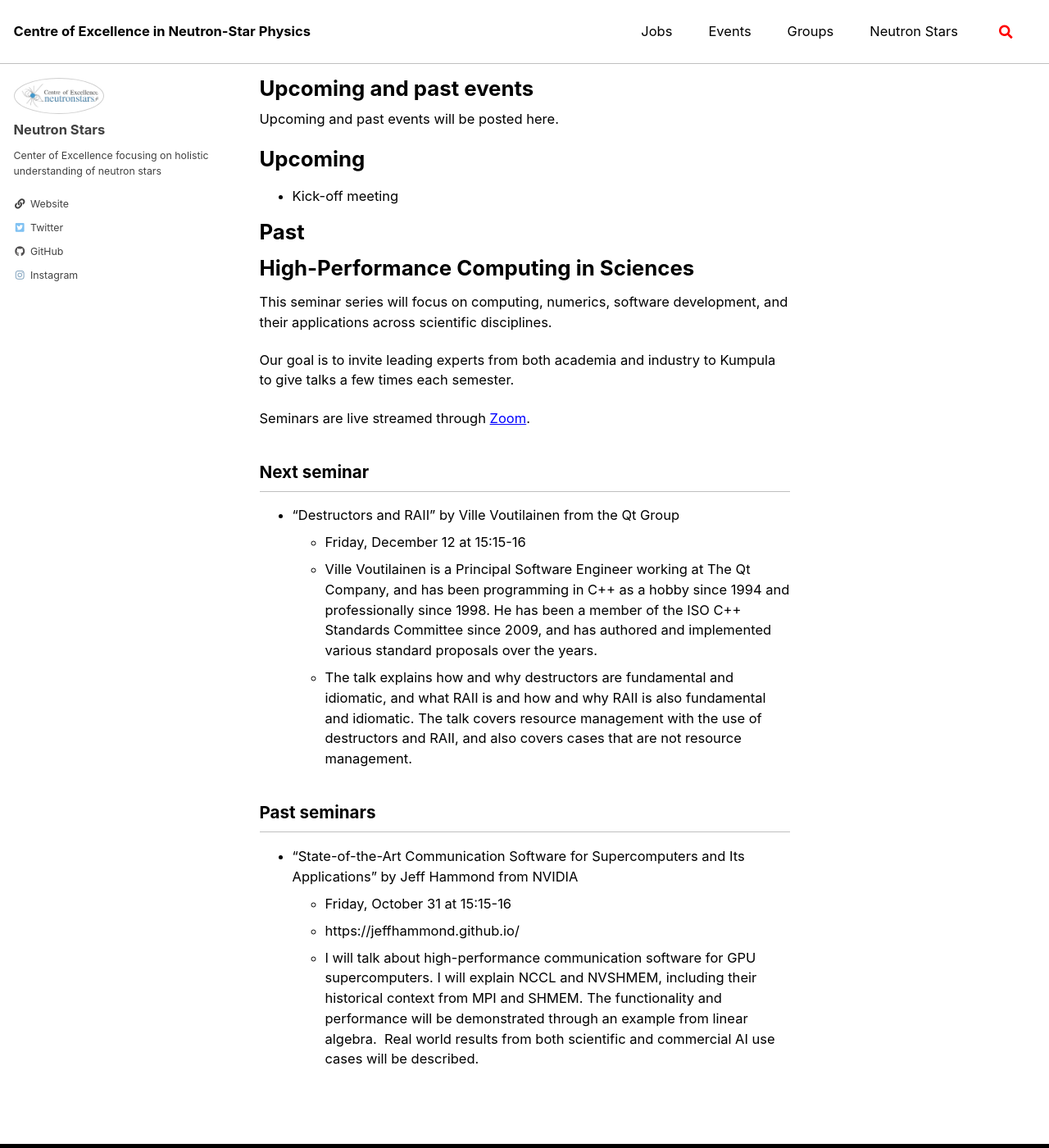
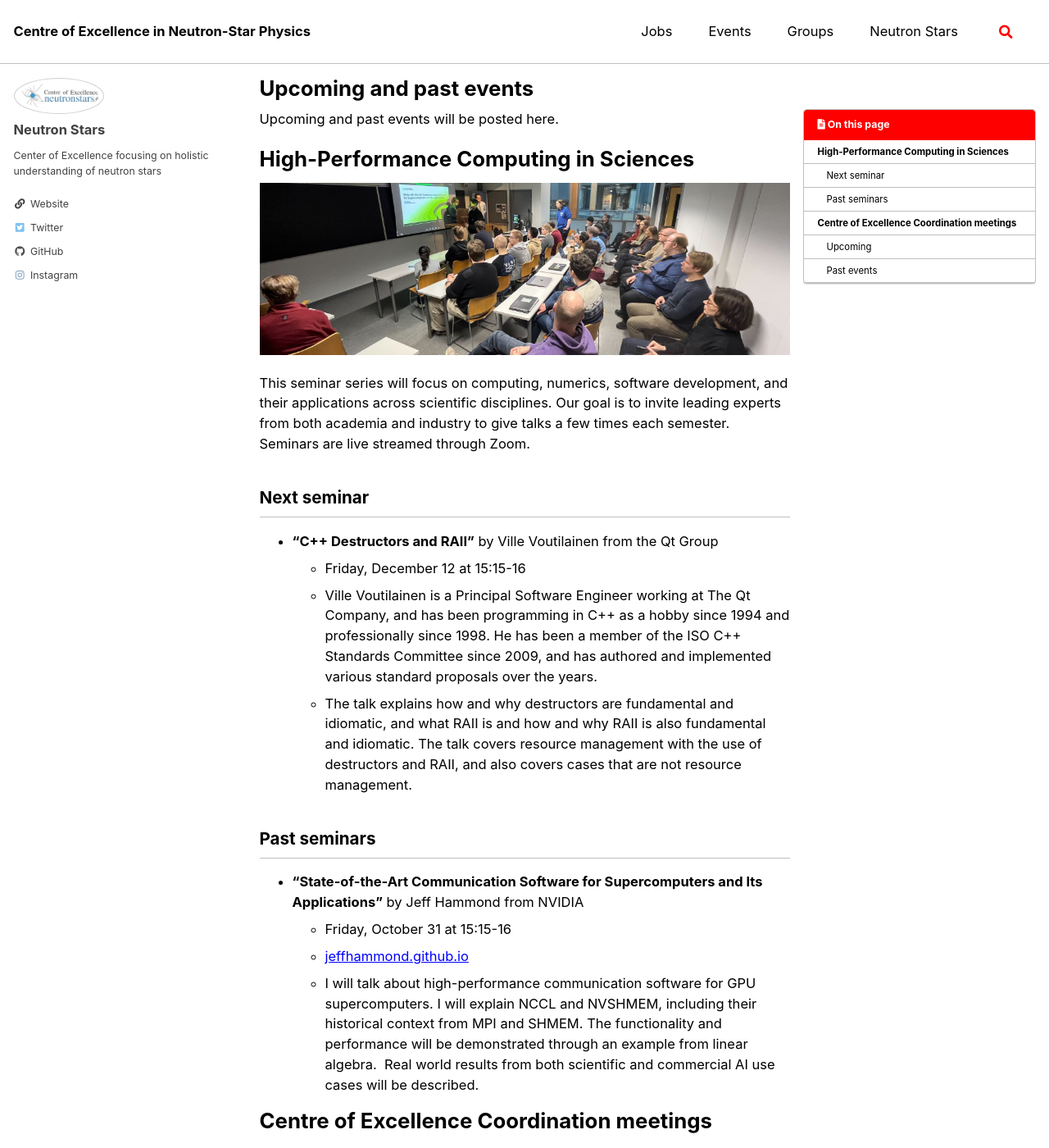
Before and after one commit to MiroPalmu/coe-website, a Jekyll site: the page built from _pages/events.md, in a window 1280 px wide and 1400 px high. Shown: the whole window at 82% size. Built offline with Jekyll 4.4.1, drawn with Linux system fonts in a browser that asks for light colours; cached includes are drawn as plain includes; comment, search, counter and statistics services are not loaded; some of the changed text lies outside the part shown.

Commit message:
update events

```diff
--- a/_pages/events.md
+++ b/_pages/events.md
@@ -1,36 +1,45 @@
 ---
 permalink: /events/
 title: "Upcoming and past events"
+toc: true
 ---
-
 
 Upcoming and past events will be posted here.
 
-# Upcoming
 
-- Kick-off meeting
-
-
-# Past
 
 # High-Performance Computing in Sciences
 
+![hpc](/assets/images/events_hpc_jeff.jpg)
+
 This seminar series will focus on computing, numerics, software development, and their applications across scientific disciplines.
-
-Our goal is to invite leading experts from both academia and industry to Kumpula to give talks a few times each semester.
-
-Seminars are live streamed through [Zoom](https://helsinki.zoom.us/j/8426905018?pwd=ZGcrU3pKRXBsWndxcHpTa3cxcDM0UT09).
+Our goal is to invite leading experts from both academia and industry to give talks a few times each semester.
+Seminars are live streamed through Zoom.
 
 ## Next seminar
 
-- "Destructors and RAII" by Ville Voutilainen from the Qt Group
+- **"C++ Destructors and RAII"** by Ville Voutilainen from the Qt Group
   - Friday, December 12 at 15:15-16
   - Ville Voutilainen is a Principal Software Engineer working at The Qt Company, and has been programming in C++ as a hobby since 1994 and professionally since 1998. He has been a member of the ISO C++ Standards Committee since 2009, and has authored and implemented various standard proposals over the years.
   - The talk explains how and why destructors are fundamental and idiomatic, and what RAII is and how and why RAII is also fundamental and idiomatic. The talk covers resource management with the use of destructors and RAII, and also covers cases that are not resource management.
 
+
 ## Past seminars
 
-- "State-of-the-Art Communication Software for Supercomputers and Its Applications" by Jeff Hammond from NVIDIA
+- **"State-of-the-Art Communication Software for Supercomputers and Its Applications"** by Jeff Hammond from NVIDIA
   - Friday, October 31 at 15:15-16
-  - https://jeffhammond.github.io/
+  - [jeffhammond.github.io](https://jeffhammond.github.io/)
   - I will talk about high-performance communication software for GPU supercomputers. I will explain NCCL and NVSHMEM, including their historical context from MPI and SHMEM. The functionality and performance will be demonstrated through an example from linear algebra.  Real world results from both scientific and commercial AI use cases will be described.
+
+
+
+# Centre of Excellence Coordination meetings
+
+## Upcoming
+
+- 2026, April: Centre of Excellence kick-off meeting
+
+
+## Past events
+
+- 2025, Nov 14: First organizational meeting in University of Turku
```
Also changed, not shown: assets/images/events_hpc_jeff.jpg (added).
